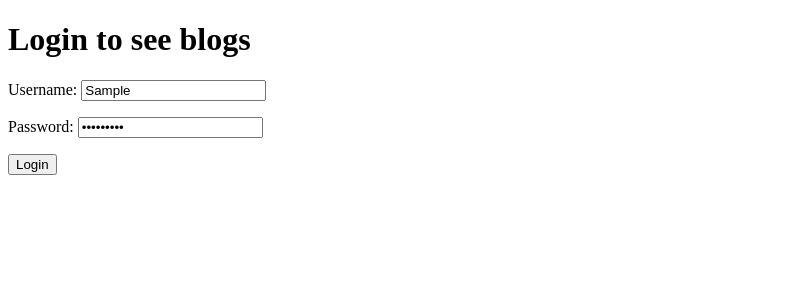
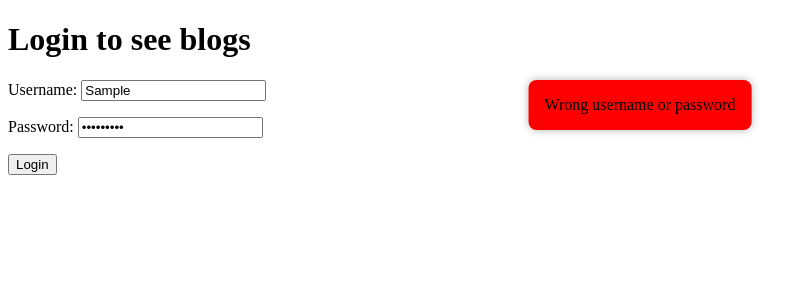
Before and after one commit to Kuutniemi/DTEK2072-3001-part5, a React (Create React App) app: page / in a window 1280 px wide. Both pictures are taken after typing "Sample", "Sample123" into the empty fields and a click on the button "Login". Shown: the top 300 px of the page, without its empty margins (0-811 px from the left). Built offline with nearby package versions, Linux system fonts and the light colour scheme; no server answers.

Commit message:
5.1-5.4 done

```diff
--- a/src/App.jsx
+++ b/src/App.jsx
@@ -1,6 +1,7 @@
 import { useState, useEffect } from "react";
 import Login from "./components/Login";
 import Blogs from "./components/Blogs";
+import Notify from "./components/Notify";
 
 const App = () => {
   const user = localStorage.getItem("user");
--- a/src/components/Blogs.jsx
+++ b/src/components/Blogs.jsx
@@ -3,26 +3,87 @@ import Blog from "./Blog";
 
 import blogService from "../services/blogs";
 import userService from "../services/userService";
+import Notify from "./Notify";
 
 const Blogs = () => {
+  const user = JSON.parse(localStorage.getItem("user"));
   const [blogs, setBlogs] = useState([]);
-  const user = JSON.parse(localStorage.getItem("user"));
+  const [notify, setNotify] = useState(null);
 
   useEffect(() => {
     blogService.getAll().then((blogs) => setBlogs(blogs));
   }, []);
 
+  // Tässä teen kokoeilumielessä eri tavalla formin kuin login form
+  const handleAddPost = (event) => {
+    event.preventDefault();
+    const { title, author, url } = event.target;
+    const newBlog = {
+      title: title.value,
+      author: author.value,
+      url: url.value,
+    };
+    blogService
+      .addBlog(newBlog)
+      .then((res) => {
+        // console.log("RES: ", res);
+        setNotify({
+          message: `a new blog ${res.title} by ${res.author} added`,
+          color: "green",
+        });
+        setBlogs(blogs.concat(res));
+      })
+      .catch((err) => {
+        setNotify({ message: "Error, try again later", color: "red" });
+      });
+  };
+
   return (
     <div>
+      {/* Logged in user */}
+      <div>
         <h2>
-        Logged in as - {user.username}{" "}
+          Logged in as - {user.name}{" "}
           <button onClick={userService.removeUser}>logout</button>
         </h2>
+      </div>
+
+      {notify && (
+        <Notify
+          message={notify.message}
+          color={notify.color}
+          onClose={() => setNotify(null)}
+        />
+      )}
+
+      {/* Add new blog */}
+      <div>
+        <h2>Add new blog</h2>
+        <form onSubmit={handleAddPost}>
+          <p>
+            title:
+            <input type="text" name="title" />
+          </p>
+          <p>
+            author:
+            <input type="text" name="author" />
+          </p>
+          <p>
+            url:
+            <input type="text" name="url" />
+          </p>
+          <button type="submit">Add new</button>
+        </form>
+      </div>
+
+      {/* Blogs */}
+      <div>
         <h2>blogs</h2>
         {blogs.map((blog) => (
           <Blog key={blog.id} blog={blog} />
         ))}
       </div>
+    </div>
   );
 };
 
--- a/src/components/Login.jsx
+++ b/src/components/Login.jsx
@@ -1,10 +1,12 @@
 import axios from "axios";
 import { useState } from "react";
 import userService from "../services/userService";
+import Notify from "./Notify";
 
 const Login = () => {
   const [username, setUsername] = useState("");
   const [password, setPassword] = useState("");
+  const [notify, setNotify] = useState("");
 
   const handleLogin = (event) => {
     event.preventDefault();
@@ -15,12 +17,24 @@ const Login = () => {
       })
       .then((res) => {
         userService.setUser(res.data);
+      })
+      .catch((err) => {
+        setNotify({ message: "Wrong username or password", color: "red" });
       });
   };
 
   return (
     <div>
       <h1>Login to see blogs</h1>
+
+      {notify && (
+        <Notify
+          message={notify.message}
+          color={notify.color}
+          onClose={() => setNotify("")}
+        />
+      )}
+
       <form onSubmit={handleLogin}>
         <p>
           Username:{" "}
--- /dev/null
+++ b/src/components/Notify.jsx
@@ -0,0 +1,50 @@
+import React, { useState, useEffect } from "react";
+import PropTypes from "prop-types";
+
+const Notify = ({ message, duration, onClose, color }) => {
+  const [show, setShow] = useState(true);
+
+  useEffect(() => {
+    const timer = setTimeout(() => {
+      setShow(false);
+      onClose();
+    }, 5000);
+
+    return () => {
+      clearTimeout(timer);
+    };
+  }, [duration, onClose]);
+
+  return (
+    show && (
+      <div
+        style={{
+          position: "fixed",
+          top: "10",
+          left: "50%",
+          transform: "translateX(-50%)",
+          backgroundColor: color || "orange",
+          color: "black",
+          padding: "1rem",
+          borderRadius: "0.5rem",
+          boxShadow: "0 0 0.5rem rgba(0, 0, 0, 0.3)",
+        }}
+      >
+        {message}
+      </div>
+    )
+  );
+};
+
+Notify.propTypes = {
+  message: PropTypes.string.isRequired,
+  duration: PropTypes.number,
+  onClose: PropTypes.func.isRequired,
+  color: PropTypes.string,
+};
+
+Notify.defaultProps = {
+  duration: 5000,
+};
+
+export default Notify;
--- a/src/services/blogs.js
+++ b/src/services/blogs.js
@@ -1,10 +1,18 @@
-import axios from 'axios'
-const baseUrl = '/api/blogs'
+import axios from "axios";
+const baseUrl = "/api/blogs";
 
 const getAll = () => {
-  const request = axios.get(baseUrl)
-  return request.then(response => response.data)
-}
+  const request = axios.get(baseUrl);
+  return request.then((response) => response.data);
+};
+
+const addBlog = async (newBlog) => {
+  const token = JSON.parse(localStorage.getItem("user")).token;
+  const request = await axios.post(baseUrl, newBlog, {
+    headers: { Authorization: `bearer ${token}` },
+  });
+  return request.data;
+};
 
 // eslint-disable-next-line import/no-anonymous-default-export
-export default { getAll }
+export default { getAll, addBlog };
```
Lines whose indentation alone changed are shown as unchanged.
